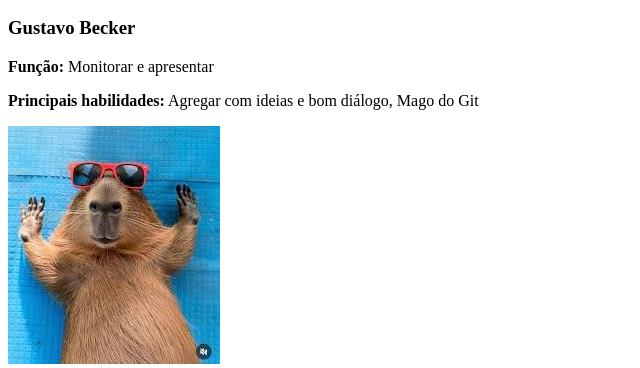
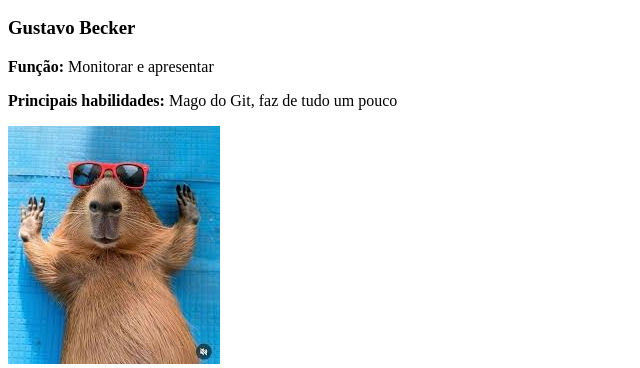
Before and after one commit to GustavoBeckerDev/vdvagas, a CodeIgniter 4 app: the page made by app/Views/about/about.php in a window 1280 px wide; the page is wider, and only the part inside the window is pictured. Shown: the part 3448-3816 px from the top of that part, without its empty margins (0-640 px from the left). Run offline with PHP 8.4 and a stand-in for CodeIgniter, Linux system fonts and the light colour scheme; the template is opened without the code that fills it, so the values that code supplies are empty; some libraries are stand-ins or nearby versions.

Commit message:
view about leticia feature

```diff
--- a/app/Views/about/about.php
+++ b/app/Views/about/about.php
@@ -81,7 +81,7 @@
             <img src="<?= $baseUrl ?>/public/imagens/gustavo.png" alt="Gustavo Becker">
             <h3>Gustavo Becker</h3>
             <p><strong>Função:</strong> Monitorar e apresentar</p>
-            <p><strong>Principais habilidades:</strong> Agregar com ideias e bom diálogo, Mago do Git</p>
+            <p><strong>Principais habilidades:</strong> Mago do Git, faz de tudo um pouco </p>
         </div>
 
         <div class="team-card">
```
Also changed, not shown: public/assets/about.css.
